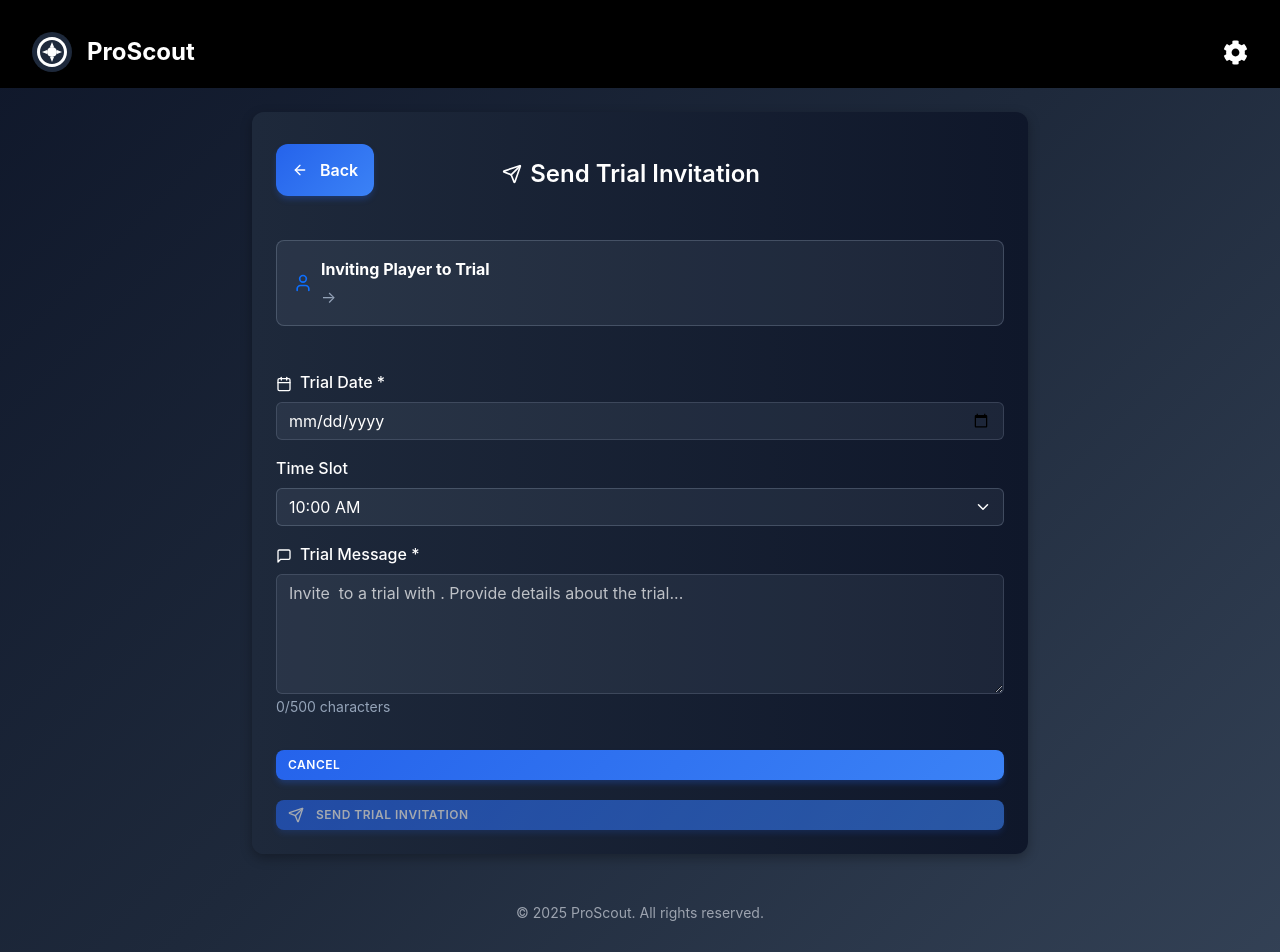
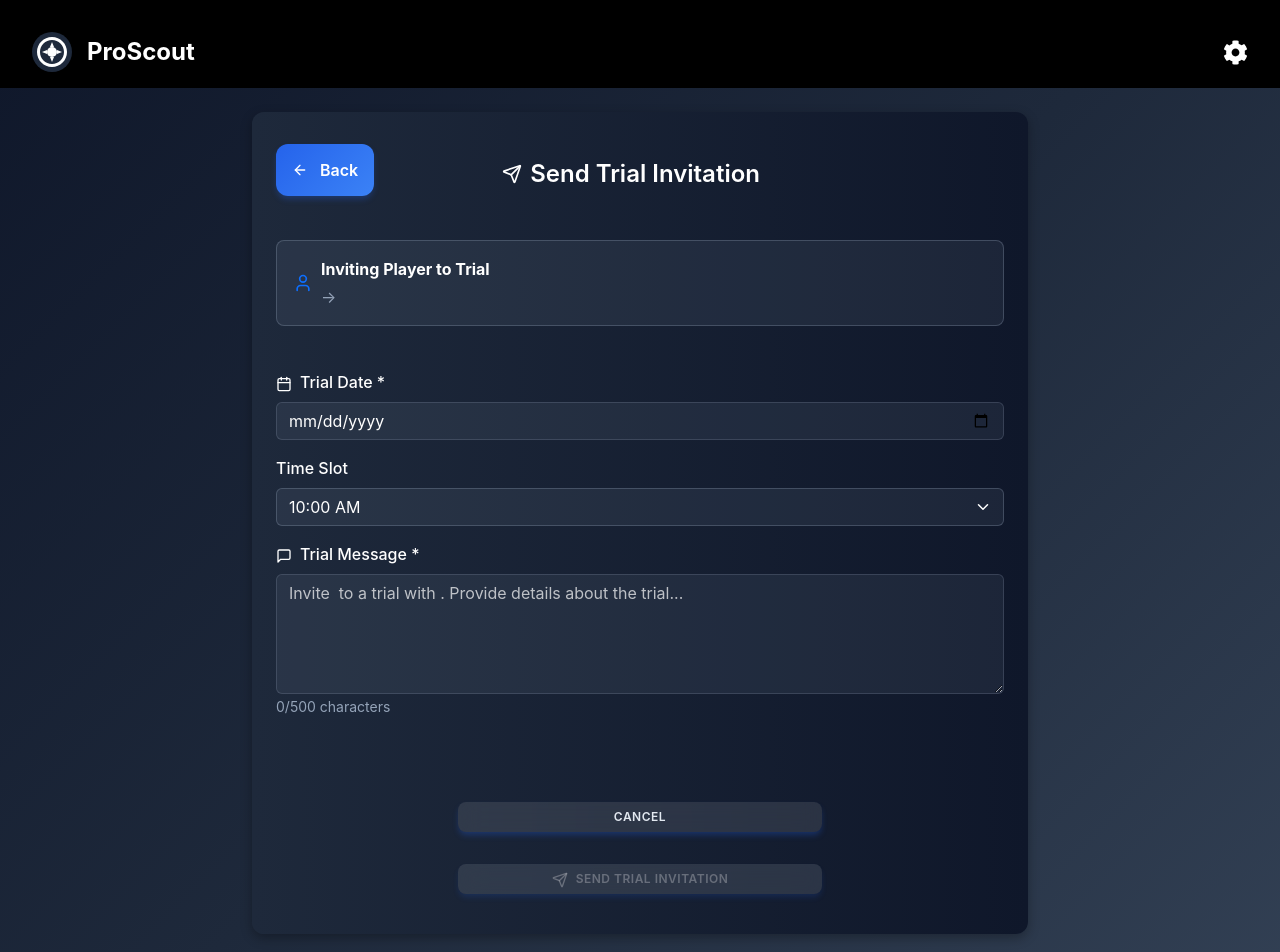
Before and after one commit to BarWanunu/ProScout, a React (Vite) app in the folder frontend/: page /trial/create in a window 1280 px wide. Shown: the top 952 px of the page. Built offline with nearby package versions, Linux system fonts and the light colour scheme; sample sign-in values are in the browser's storage.

Commit message:
ui updates

```diff
--- a/frontend/src/components/trials/CreateTrialPage.css
+++ b/frontend/src/components/trials/CreateTrialPage.css
@@ -92,21 +92,66 @@
 }
 
 /* Button Styles */
+.trial-actions-container {
+  width: 100%;
+  display: flex;
+  justify-content: center;
+  margin-top: 1rem;
+}
+
 .trial-actions {
   display: flex;
-  gap: 0.75rem;
-  margin-top: 1.5rem;
+  justify-content: center;
+  align-items: center;
+  gap: 1.5rem;
+  padding: 1rem 0;
+  width: auto;
 }
 
-.trial-actions .btn {
+.trial-actions .cancel-btn,
+.trial-actions .send-btn {
   padding: 0.75rem 1.5rem;
-  font-weight: 500;
-  border-radius: 0.375rem;
+  font-weight: 600;
+  border-radius: 6px;
+  min-width: 140px;
+  font-size: 0.95rem;
+  transition: all 0.2s ease;
+  border: 1px solid rgba(255, 255, 255, 0.2);
+  background: rgba(255, 255, 255, 0.1);
+  color: #e2e8f0;
+  text-align: center;
+  display: flex;
+  align-items: center;
+  justify-content: center;
+  backdrop-filter: blur(10px);
 }
 
-.trial-actions .btn-outline-light:hover {
-  background-color: rgba(255, 255, 255, 0.1);
-  border-color: rgba(255, 255, 255, 0.5);
+.trial-actions .cancel-btn:hover {
+  background: rgba(255, 255, 255, 0.15);
+  border-color: rgba(255, 255, 255, 0.3);
+  color: white;
+  transform: translateY(-1px);
+}
+
+.trial-actions .send-btn {
+  background: rgba(59, 130, 246, 0.8);
+  border-color: rgba(59, 130, 246, 0.6);
+  color: white;
+}
+
+.trial-actions .send-btn:hover:not(:disabled) {
+  background: rgba(59, 130, 246, 0.9);
+  border-color: rgba(59, 130, 246, 0.8);
+  transform: translateY(-1px);
+}
+
+.trial-actions .send-btn:disabled {
+  background: rgba(107, 114, 128, 0.5);
+  border-color: rgba(107, 114, 128, 0.3);
+  color: rgba(255, 255, 255, 0.5);
+  opacity: 0.7;
+  cursor: not-allowed;
+  transform: none;
 }
 
 /* Success State */
@@ -151,11 +196,26 @@
     padding: 0 1rem;
   }
 
+  .trial-actions-container {
+    margin-top: 1.5rem;
+  }
+
   .trial-actions {
     flex-direction: column;
+    gap: 1rem;
+    padding: 1rem 0;
   }
 
-  .trial-actions .btn {
+  .trial-actions .cancel-btn,
+  .trial-actions .send-btn {
+    width: 80%;
+    min-width: unset;
+  }
+}
+
+@media (max-width: 480px) {
+  .trial-actions .cancel-btn,
+  .trial-actions .send-btn {
     width: 100%;
   }
 }
--- a/frontend/src/components/trials/CreateTrialPage.jsx
+++ b/frontend/src/components/trials/CreateTrialPage.jsx
@@ -214,7 +214,7 @@
             </Alert>
           )}
 
-          <Form onSubmit={handleSubmit} className="trial-form">
+          <Form onSubmit={handleSubmit} className="trial-form" id="trial-form">
             {/* Trial Date */}
             <Form.Group className="mb-3">
               <Form.Label className="text-white">
@@ -269,36 +269,39 @@
                 {formData.invitationMessage.length}/500 characters
               </Form.Text>
             </Form.Group>
+          </Form>
 
+          <div className="trial-actions-container">
             <div className="trial-actions">
               <Button
-                variant="outline-light"
+                variant=""
                 onClick={handleGoBack}
                 disabled={loading}
-                className="px-4"
+                className="cancel-btn"
               >
-                Cancel
+                <span>Cancel</span>
               </Button>
               <Button
-                variant="primary"
+                variant=""
                 type="submit"
+                form="trial-form"
                 disabled={loading || !formData.trialDate || !formData.invitationMessage.trim()}
-                className="flex-grow-1"
+                className="send-btn"
               >
                 {loading ? (
-                  <>
+                  <span>
                     <Spinner size="sm" className="me-2" />
                     Sending Invitation...
-                  </>
+                  </span>
                 ) : (
-                  <>
+                  <span>
                     <Send size={16} className="me-2" />
                     Send Trial Invitation
-                  </>
+                  </span>
                 )}
               </Button>
             </div>
-          </Form>
+          </div>
           </div>
         </Container>
       </div>
```
